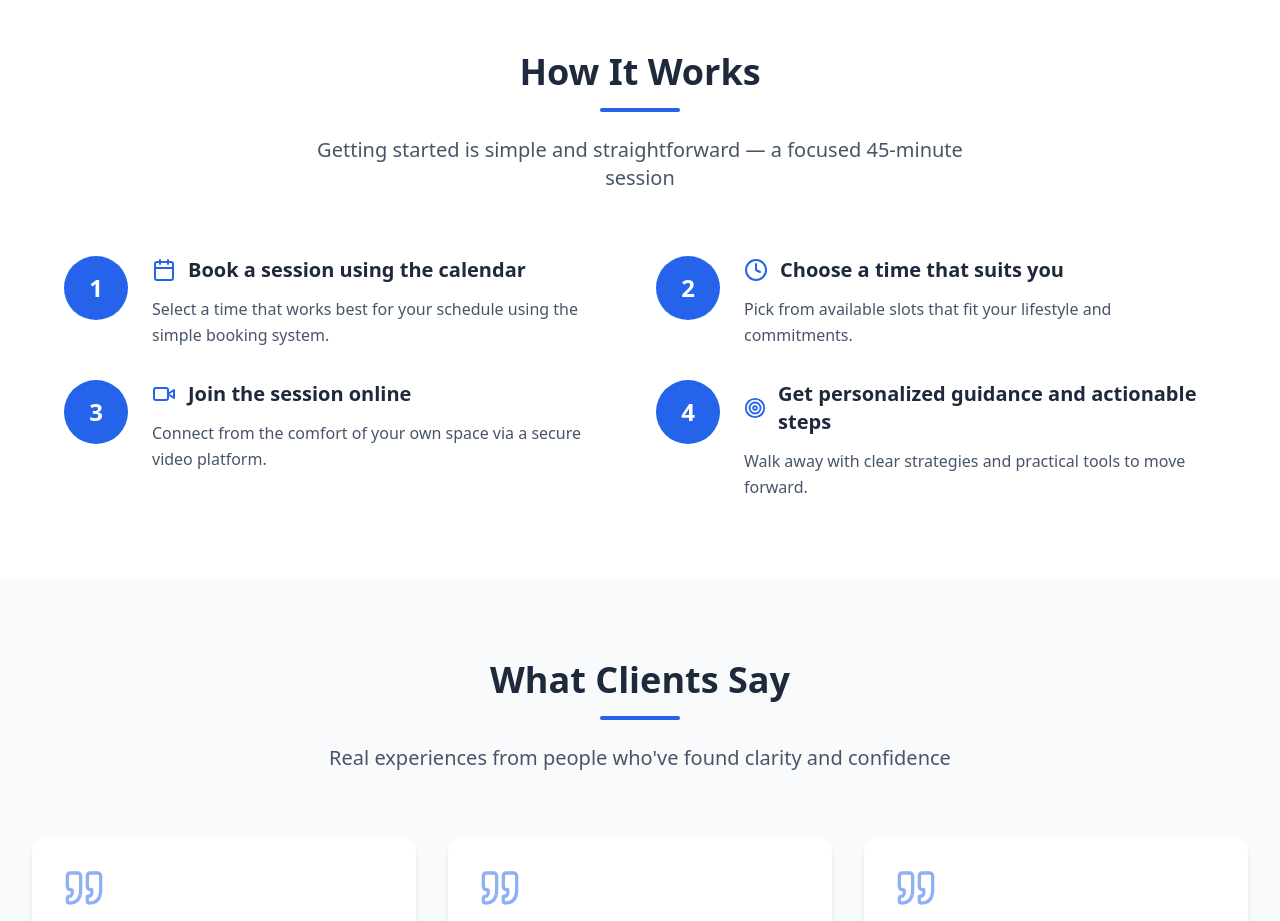
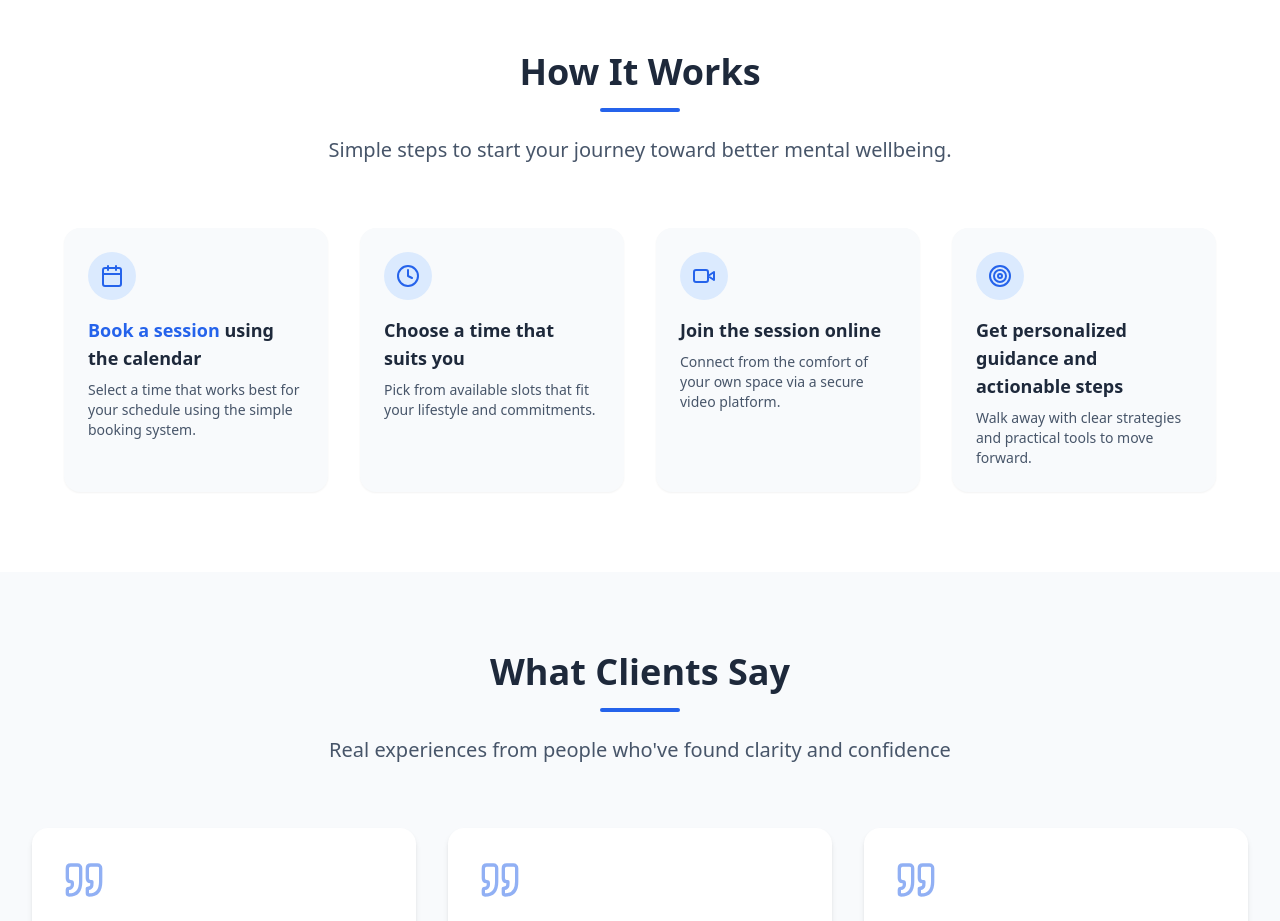
Before and after one commit to mnpixelslab/mindbridgecounselling, a React (Vite) app: page / in a window 1280 px wide. Shown: the part 2460-3381 px from the top of the page. Built offline with nearby package versions, Linux system fonts and the light colour scheme.

Commit message:
Updated HowItWorks.tsx

```diff
--- a/src/components/HowItWorks.tsx
+++ b/src/components/HowItWorks.tsx
@@ -4,58 +4,76 @@ export default function HowItWorks() {
   const steps = [
     {
       icon: Calendar,
-      title: 'Book a session using the calendar',
-      description: 'Select a time that works best for your schedule using the simple booking system.',
+      title: (
+        <>
+          <a
+            href="https://calendly.com/your-link"
+            target="_blank"
+            rel="noopener noreferrer"
+            className="text-blue-600 font-semibold hover:underline"
+          >
+            Book a session
+          </a>{' '}
+          using the calendar
+        </>
+      ),
+      description:
+        'Select a time that works best for your schedule using the simple booking system.',
     },
     {
       icon: Clock,
       title: 'Choose a time that suits you',
-      description: 'Pick from available slots that fit your lifestyle and commitments.',
+      description:
+        'Pick from available slots that fit your lifestyle and commitments.',
     },
     {
       icon: Video,
       title: 'Join the session online',
-      description: 'Connect from the comfort of your own space via a secure video platform.',
+      description:
+        'Connect from the comfort of your own space via a secure video platform.',
     },
     {
       icon: Target,
       title: 'Get personalized guidance and actionable steps',
-      description: 'Walk away with clear strategies and practical tools to move forward.',
+      description:
+        'Walk away with clear strategies and practical tools to move forward.',
     },
   ];
 
   return (
     <section id="how-it-works" className="py-20 px-4 sm:px-6 lg:px-8 bg-white">
       <div className="max-w-6xl mx-auto">
+        {/* Heading */}
         <div className="text-center mb-16">
-          <h2 className="text-4xl font-bold text-slate-800 mb-4">How It Works</h2>
+          <h2 className="text-4xl font-bold text-slate-800 mb-4">
+            How It Works
+          </h2>
           <div className="w-20 h-1 bg-blue-600 mx-auto rounded-full mb-6"></div>
           <p className="text-xl text-slate-600 max-w-2xl mx-auto">
-            Getting started is simple and straightforward — a focused 45-minute session
+            Simple steps to start your journey toward better mental wellbeing.
           </p>
         </div>
 
-        <div className="grid grid-cols-1 md:grid-cols-2 gap-8">
+        {/* Steps */}
+        <div className="grid grid-cols-1 md:grid-cols-2 lg:grid-cols-4 gap-8">
           {steps.map((step, index) => {
             const Icon = step.icon;
             return (
-              <div key={index} className="flex gap-6 group">
-                <div className="flex-shrink-0">
-                  <div className="w-16 h-16 bg-blue-600 text-white rounded-full flex items-center justify-center text-2xl font-bold group-hover:scale-110 transition-transform duration-200">
-                    {index + 1}
-                  </div>
+              <div
+                key={index}
+                className="bg-slate-50 p-6 rounded-2xl shadow-sm hover:shadow-md transition duration-300"
+              >
+                <div className="w-12 h-12 flex items-center justify-center rounded-full bg-blue-100 mb-4">
+                  <Icon className="w-6 h-6 text-blue-600" />
                 </div>
-                <div>
-                  <div className="flex items-center gap-3 mb-3">
-                    <Icon size={24} className="text-blue-600" />
-                    <h3 className="text-xl font-semibold text-slate-800">
-                      {step.title}
-                    </h3>
-                  </div>
-                  <p className="text-slate-600 leading-relaxed">
-                    {step.description}
-                  </p>
-                </div>
+
+                <h3 className="text-lg font-semibold text-slate-800 mb-2">
+                  {step.title}
+                </h3>
+
+                <p className="text-slate-600 text-sm">
+                  {step.description}
+                </p>
               </div>
             );
           })}
```
